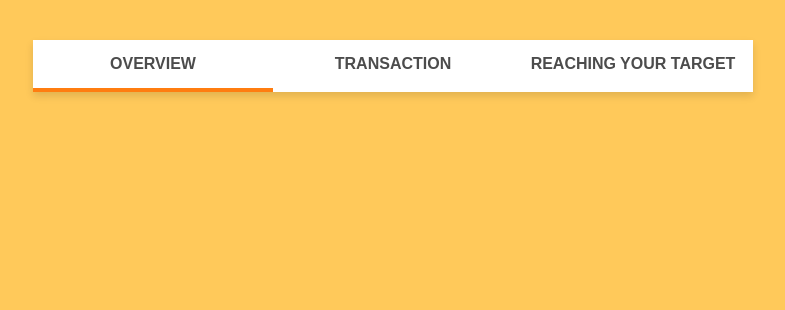
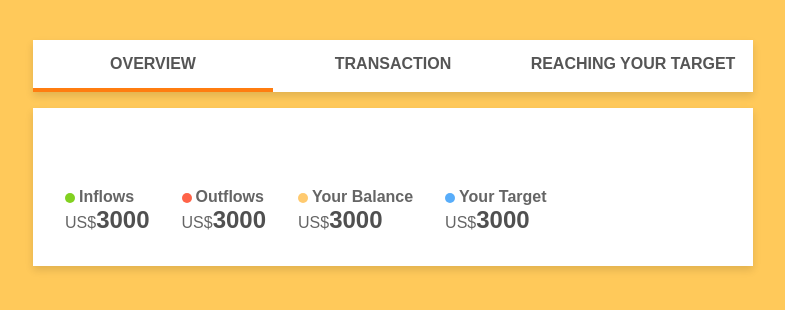
Before and after one commit to Harrislyg/angel-small-biz-hack, a React app: page / in a window 1280 px wide. Shown: the top 310 px of the page, without its empty margins (247-1032 px from the left). Built offline with nearby package versions, Linux system fonts and the light colour scheme; the HTML template or start-up script is replaced by a standard one.

Commit message:
add design for overview

```diff
--- a/src/app.jsx
+++ b/src/app.jsx
@@ -4,6 +4,7 @@ import classNames from 'classnames'
 
 // Load external modules
 const Transaction = require('./components/Transaction.jsx')
+const Overview = require('./components/Overview.jsx')
 
 // Load stylesheets
 require('./scss/application.scss')
@@ -37,7 +38,7 @@ class App extends Component {
           {links}
         </div>
 
-        <div className="app-container__child">
+        <div className="app-container__child box container">
           {this._childComponents[this.state.currentChildComponentIndex].component}
         </div>
       </div>
@@ -47,8 +48,8 @@ class App extends Component {
   // Populate the child components here
   get _childComponents() {
     return [
-      { linkCaption: 'Overview', component: <div /> },
-      { linkCaption: 'Transaction', component: <div /> },
+      { linkCaption: 'Overview', component: <Overview /> },
+      { linkCaption: 'Transaction', component: <Transaction /> },
       { linkCaption: 'Reaching your target', component: <div /> }
     ]
   }
--- /dev/null
+++ b/src/components/Overview.jsx
@@ -0,0 +1,32 @@
+import React, { Component } from 'react'
+
+class Overview extends Component {
+  render() {
+    let statsItems = [
+      { title: 'Inflows', currency: 'US$', amount: 3000, identifier: 'inflows' },
+      { title: 'Outflows', currency: 'US$', amount: 3000, identifier: 'outflows' },
+      { title: 'Your Balance', currency: 'US$', amount: 3000, identifier: 'your_balance' },
+      { title: 'Your Target', currency: 'US$', amount: 3000, identifier: 'your_target' },
+    ]
+
+    let statsNodes = statsItems.map((statsData, index) => {
+      return (
+        <div className="overview__stats--item" key={index} id={`overview__stats--${statsData.identifier}`}>
+          <div className="overview__stats--title">{statsData.title}</div>
+          <div className="overview__stats--currency">{statsData.currency}</div>
+          <div className="overview__stats--amount">{statsData.amount}</div>
+        </div>
+      );
+    });
+
+    return (
+      <div className="overview__container">
+        <div className="overview__stats">
+          {statsNodes}
+        </div>
+      </div>
+    );
+  }
+}
+
+module.exports = Overview;
--- a/src/scss/application.scss
+++ b/src/scss/application.scss
@@ -1,3 +1,4 @@
 @import "base";
 @import "components/base";
 @import "components/app_container";
+@import "components/overview";
--- a/src/scss/components/_app_container.scss
+++ b/src/scss/components/_app_container.scss
@@ -9,7 +9,7 @@
   font-family: 'PT Sans', sans-serif;
   font-weight: bold;
   text-transform: uppercase;
-  color: #4C4C4C;
+  color: #555;
   flex: 1 1 33%;
 
   text-align: center;
@@ -25,3 +25,7 @@
     border-bottom-color: #FF7D10;
   }
 }
+
+.app-container__child {
+  margin-top: 1em;
+}
--- /dev/null
+++ b/src/scss/components/_overview.scss
@@ -0,0 +1,62 @@
+//-------------------------------------------------------------------------------------------------
+// Constants
+//-------------------------------------------------------------------------------------------------
+$overview-stats-circle-radius: .625rem;
+$overview-stats-circle-y: .325rem;
+$overview-stats-title-inset: .875rem;
+//-------------------------------------------------------------------------------------------------
+// Components
+//-------------------------------------------------------------------------------------------------
+.overview__container {
+  padding: 2em;
+  padding-top: 5em;
+}
+
+.overview__stats--item {
+  display: inline-block;
+  margin-right: 2em;
+}
+
+.overview__stats--title {
+  padding-left: $overview-stats-title-inset;
+  font-family: 'PT Sans', sans-serif;
+  font-weight: bold;
+  color: #656565;
+  position: relative;
+
+  &::before {
+    content: '';
+    display: block;
+    width: $overview-stats-circle-radius;
+    height: $overview-stats-circle-radius;
+    border-radius: 50%;
+    background-color: gray;
+
+    position: absolute;
+    top: $overview-stats-circle-y;
+    left: 0;
+  }
+}
+
+#overview__stats--inflows      > .overview__stats--title::before { background-color: #82D120; }
+#overview__stats--outflows     > .overview__stats--title::before { background-color: #FF6348; }
+#overview__stats--your_balance > .overview__stats--title::before { background-color: #FFCA6F; }
+#overview__stats--your_target  > .overview__stats--title::before { background-color: #58ADFA; }
+
+.overview__stats--currency,
+.overview__stats--amount {
+  display: inline-block;
+}
+
+.overview__stats--currency {
+  font-family: "Source Sans Pro", sans-serif;
+  font-size: 1rem;
+  color: #656565;
+}
+
+.overview__stats--amount {
+  font-family: 'PT Sans', sans-serif;
+  font-weight: bold;
+  font-size: 1.5rem;
+  color: #505050;
+}
```
